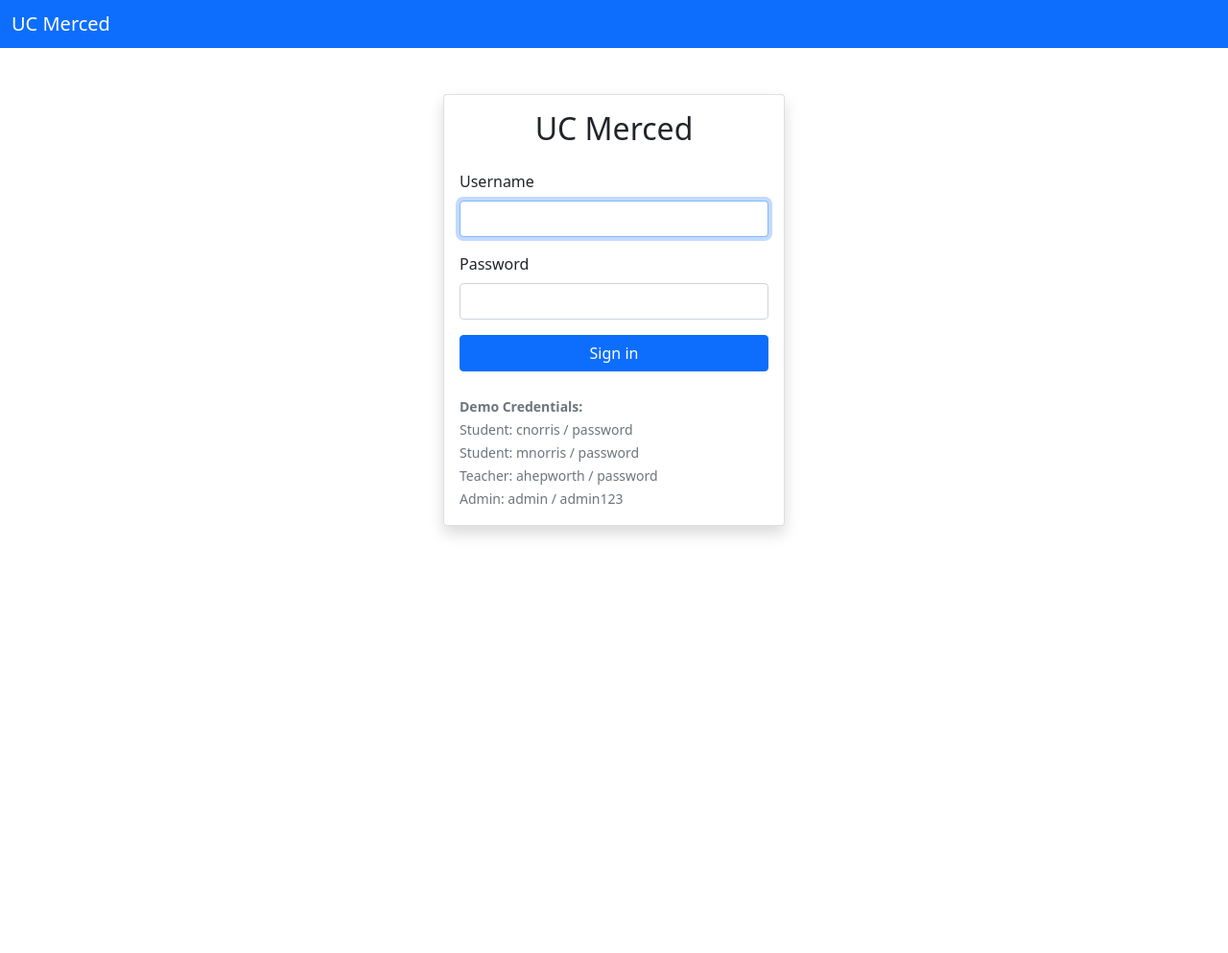
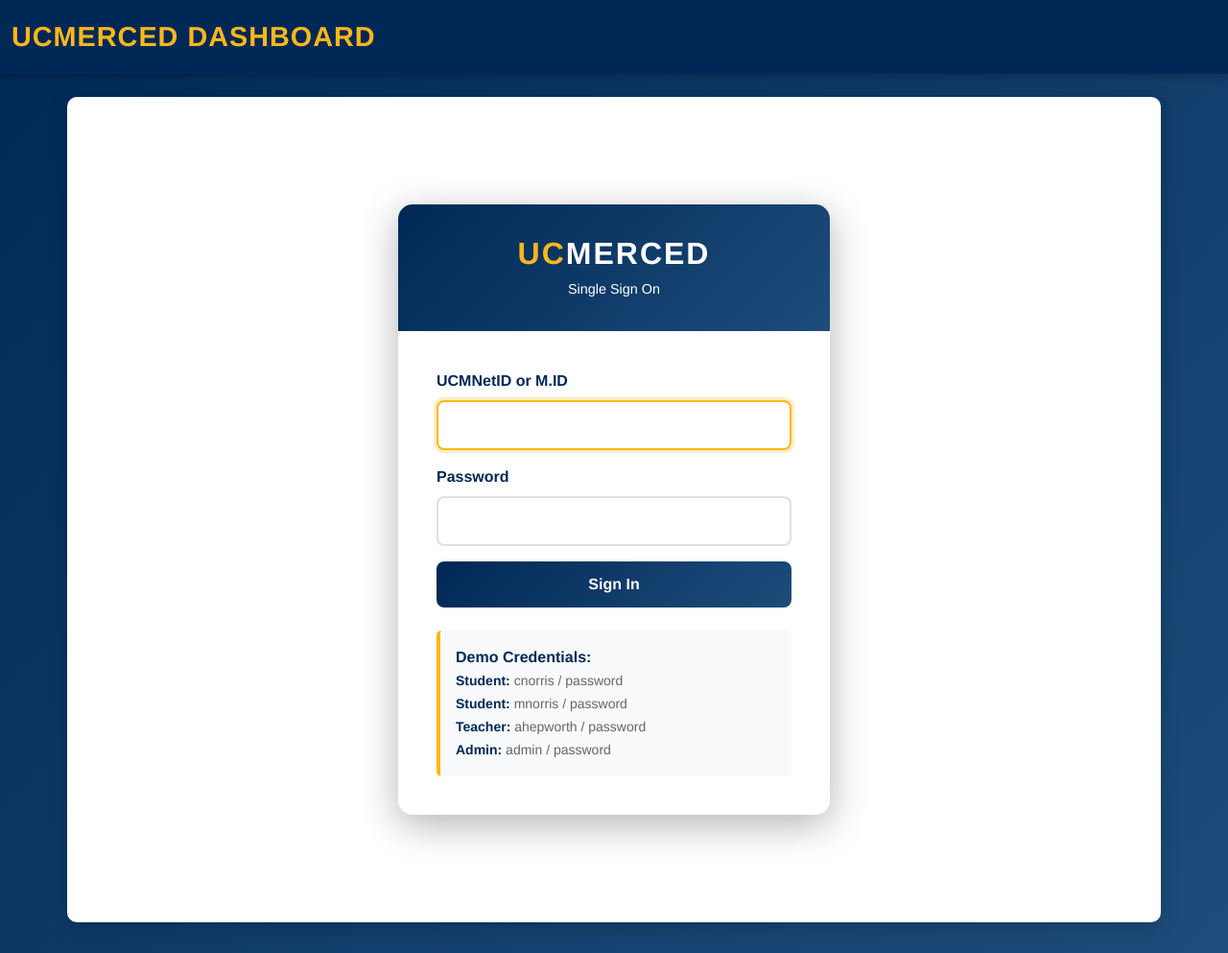
Before and after one commit to branwon03/Fullstack-Lab08, a Flask app: page /login in a window 1280 px wide. Shown: the whole page at 96% size. Before the commit the page ends 559 px from the top, so only its background shows below. Run offline with Flask 3, Linux system fonts and the light colour scheme.

Commit message:
made the UI for sign-in/student/teacher better and fixed error with add courses

```diff
--- a/app.py
+++ b/app.py
@@ -166,11 +166,13 @@ def add_courses():
     for course in all_courses:
         if course.id not in enrolled_course_ids:
             enrolled_count = Enrollment.query.filter_by(course_id=course.id).count()
+            teacher = User.query.get(course.teacher_id)
             available_courses.append({
                 'course': course,
                 'enrolled_count': enrolled_count,
                 'spots_left': course.capacity - enrolled_count,
-                'is_full': enrolled_count >= course.capacity
+                'is_full': enrolled_count >= course.capacity,
+                'teacher_name': teacher.full_name if teacher else 'Unknown'
             })
 
     return render_template('add_courses.html', courses=available_courses)
--- a/templates/add_courses.html
+++ b/templates/add_courses.html
@@ -1,6 +1,6 @@
 {% extends "base.html" %}
 
-{% block title %}Add Courses - UC Merced% endblock %}
+{% block title %}Add Courses - ACME University{% endblock %}
 
 {% block content %}
 <div class="row">
@@ -26,7 +26,7 @@
                     {% for item in courses %}
                     <tr>
                         <td><strong>{{ item.course.name }}</strong></td>
-                        <td>{{ item.course.teacher.full_name }}</td>
+                        <td>{{ item.teacher_name if item.teacher_name else 'Teacher ID: ' + item.course.teacher_id|string }}</td>
                         <td>{{ item.course.time }}</td>
                         <td>
                             <span class="badge {% if item.is_full %}bg-danger{% elif item.spots_left <= 2 %}bg-warning{% else %}bg-success{% endif %}">
--- a/templates/base.html
+++ b/templates/base.html
@@ -3,17 +3,126 @@
 <head>
     <meta charset="UTF-8">
     <meta name="viewport" content="width=device-width, initial-scale=1.0">
-    <title>{% block title %}UC Merced{% endblock %}</title>
+    <title>{% block title %}UC Merced Dashboard{% endblock %}</title>
     <link href="https://cdn.jsdelivr.net/npm/bootstrap@5.1.3/dist/css/bootstrap.min.css" rel="stylesheet">
     <link rel="stylesheet" href="{{ url_for('static', filename='css/style.css') }}">
+    <style>
+        :root {
+            --ucm-blue: #002856;
+            --ucm-gold: #FFB71B;
+            --ucm-light-blue: #1E4D7B;
+        }
+
+        body {
+            background: linear-gradient(135deg, #002856 0%, #1E4D7B 100%);
+            min-height: 100vh;
+            font-family: 'Helvetica Neue', Arial, sans-serif;
+        }
+
+        .navbar {
+            background: var(--ucm-blue) !important;
+            box-shadow: 0 2px 10px rgba(0,0,0,0.3);
+            padding: 1rem 0;
+        }
+
+        .navbar-brand {
+            color: var(--ucm-gold) !important;
+            font-weight: bold;
+            font-size: 1.8rem;
+            text-transform: uppercase;
+            letter-spacing: 1px;
+        }
+
+        .navbar-text {
+            color: white !important;
+        }
+
+        .btn-outline-light:hover {
+            background-color: var(--ucm-gold);
+            border-color: var(--ucm-gold);
+            color: var(--ucm-blue);
+        }
+
+        .container {
+            background: white;
+            border-radius: 10px;
+            padding: 2rem;
+            box-shadow: 0 4px 20px rgba(0,0,0,0.2);
+            margin-top: 2rem;
+            margin-bottom: 2rem;
+        }
+
+        .btn-primary {
+            background-color: var(--ucm-blue);
+            border-color: var(--ucm-blue);
+        }
+
+        .btn-primary:hover {
+            background-color: var(--ucm-light-blue);
+            border-color: var(--ucm-light-blue);
+        }
+
+        .btn-success {
+            background-color: var(--ucm-gold);
+            border-color: var(--ucm-gold);
+            color: var(--ucm-blue);
+            font-weight: bold;
+        }
+
+        .btn-success:hover {
+            background-color: #E6A617;
+            border-color: #E6A617;
+            color: var(--ucm-blue);
+        }
+
+        .card {
+            border: 2px solid #e0e0e0;
+            transition: all 0.3s;
+        }
+
+        .card:hover {
+            border-color: var(--ucm-gold);
+            box-shadow: 0 6px 20px rgba(255, 183, 27, 0.3);
+        }
+
+        .card-title {
+            color: var(--ucm-blue);
+            font-weight: bold;
+        }
+
+        h1, h2, h3, h4, h5, h6 {
+            color: var(--ucm-blue);
+        }
+
+        .table-dark {
+            background-color: var(--ucm-blue);
+        }
+
+        .badge.bg-primary {
+            background-color: var(--ucm-blue) !important;
+        }
+
+        .badge.bg-success {
+            background-color: var(--ucm-gold) !important;
+            color: var(--ucm-blue) !important;
+        }
+
+        .alert-success {
+            background-color: #d4edda;
+            border-color: var(--ucm-gold);
+            color: #155724;
+        }
+    </style>
 </head>
 <body>
-    <nav class="navbar navbar-dark bg-primary">
+    <nav class="navbar navbar-dark">
         <div class="container-fluid">
-            <span class="navbar-brand mb-0 h1">UC Merced</span>
+            <span class="navbar-brand mb-0 h1">
+                <span style="color: var(--ucm-gold);">UC</span>MERCED Dashboard
+            </span>
             {% if session.user_id %}
             <div class="d-flex align-items-center">
-                <span class="text-white me-3">Welcome {{ session.full_name }}!</span>
+                <span class="navbar-text me-3">Welcome {{ session.full_name }}!</span>
                 <a href="{{ url_for('logout') }}" class="btn btn-outline-light btn-sm">Sign out</a>
             </div>
             {% endif %}
--- a/templates/login.html
+++ b/templates/login.html
@@ -1,35 +1,126 @@
 {% extends "base.html" %}
 
-{% block title %}Login - UC Merced{% endblock %}
+{% block title %}Login - UC Merced Dashboard{% endblock %}
 
 {% block content %}
-<div class="row justify-content-center mt-5">
-    <div class="col-md-4">
-        <div class="card shadow">
-            <div class="card-body">
-                <h2 class="card-title text-center mb-4">UC Merced</h2>
+<style>
+    body {
+        background: linear-gradient(135deg, #002856 0%, #1E4D7B 100%);
+    }
+
+    .login-card {
+        max-width: 450px;
+        margin: 5rem auto;
+        background: white;
+        border-radius: 15px;
+        box-shadow: 0 10px 40px rgba(0,0,0,0.3);
+        overflow: hidden;
+    }
+
+    .login-header {
+        background: linear-gradient(135deg, #002856 0%, #1E4D7B 100%);
+        padding: 2rem;
+        text-align: center;
+    }
+
+    .login-header h2 {
+        color: #FFB71B;
+        margin: 0;
+        font-weight: bold;
+        text-transform: uppercase;
+        letter-spacing: 2px;
+    }
+
+    .login-header p {
+        color: white;
+        margin: 0.5rem 0 0 0;
+        font-size: 0.9rem;
+    }
+
+    .login-body {
+        padding: 2.5rem;
+    }
+
+    .form-label {
+        color: #002856;
+        font-weight: 600;
+        margin-bottom: 0.5rem;
+    }
+
+    .form-control {
+        border: 2px solid #e0e0e0;
+        padding: 0.75rem;
+        border-radius: 8px;
+        transition: all 0.3s;
+    }
+
+    .form-control:focus {
+        border-color: #FFB71B;
+        box-shadow: 0 0 0 0.2rem rgba(255, 183, 27, 0.25);
+    }
+
+    .btn-login {
+        background: linear-gradient(135deg, #002856 0%, #1E4D7B 100%);
+        border: none;
+        color: white;
+        padding: 0.75rem;
+        font-weight: bold;
+        border-radius: 8px;
+        width: 100%;
+        transition: all 0.3s;
+    }
+
+    .btn-login:hover {
+        background: linear-gradient(135deg, #FFB71B 0%, #E6A617 100%);
+        color: #002856;
+        transform: translateY(-2px);
+        box-shadow: 0 5px 15px rgba(255, 183, 27, 0.4);
+    }
+
+    .demo-credentials {
+        background: #f8f9fa;
+        border-left: 4px solid #FFB71B;
+        padding: 1rem;
+        margin-top: 1.5rem;
+        border-radius: 5px;
+    }
+
+    .demo-credentials strong {
+        color: #002856;
+    }
+
+    .demo-credentials small {
+        color: #666;
+        line-height: 1.6;
+    }
+</style>
+
+<div class="login-card">
+    <div class="login-header">
+        <h2><span style="color: #FFB71B;">UC</span><span style="color: white;">MERCED</span></h2>
+        <p>Single Sign On</p>
+    </div>
+    <div class="login-body">
         <form method="POST">
             <div class="mb-3">
-                        <label for="username" class="form-label">Username</label>
+                <label for="username" class="form-label">UCMNetID or M.ID</label>
                 <input type="text" class="form-control" id="username" name="username" required autofocus>
             </div>
             <div class="mb-3">
                 <label for="password" class="form-label">Password</label>
                 <input type="password" class="form-control" id="password" name="password" required>
             </div>
-                    <button type="submit" class="btn btn-primary w-100">Sign in</button>
+            <button type="submit" class="btn btn-login">Sign In</button>
         </form>
-                <div class="mt-4">
-                    <small class="text-muted">
+        <div class="demo-credentials">
             <strong>Demo Credentials:</strong><br>
-                        Student: cnorris / password<br>
-                        Student: mnorris / password<br>
-                        Teacher: ahepworth / password<br>
-                        Admin: admin / admin123
+            <small>
+                <strong>Student:</strong> cnorris / password<br>
+                <strong>Student:</strong> mnorris / password<br>
+                <strong>Teacher:</strong> ahepworth / password<br>
+                <strong>Admin:</strong> admin / password
             </small>
         </div>
     </div>
 </div>
-    </div>
-</div>
 {% endblock %}
```
Also changed, not shown: instance/enrollment.db. Lines whose indentation alone changed are shown as unchanged.
